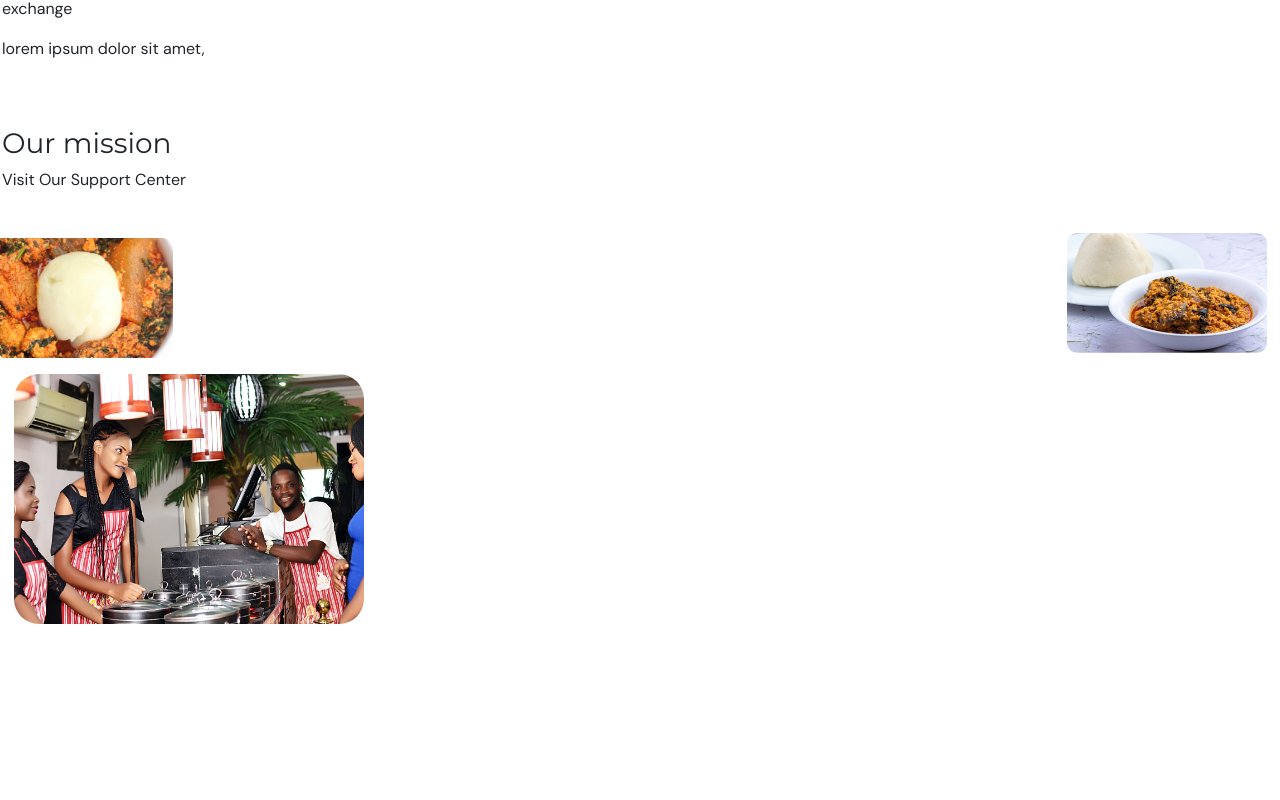
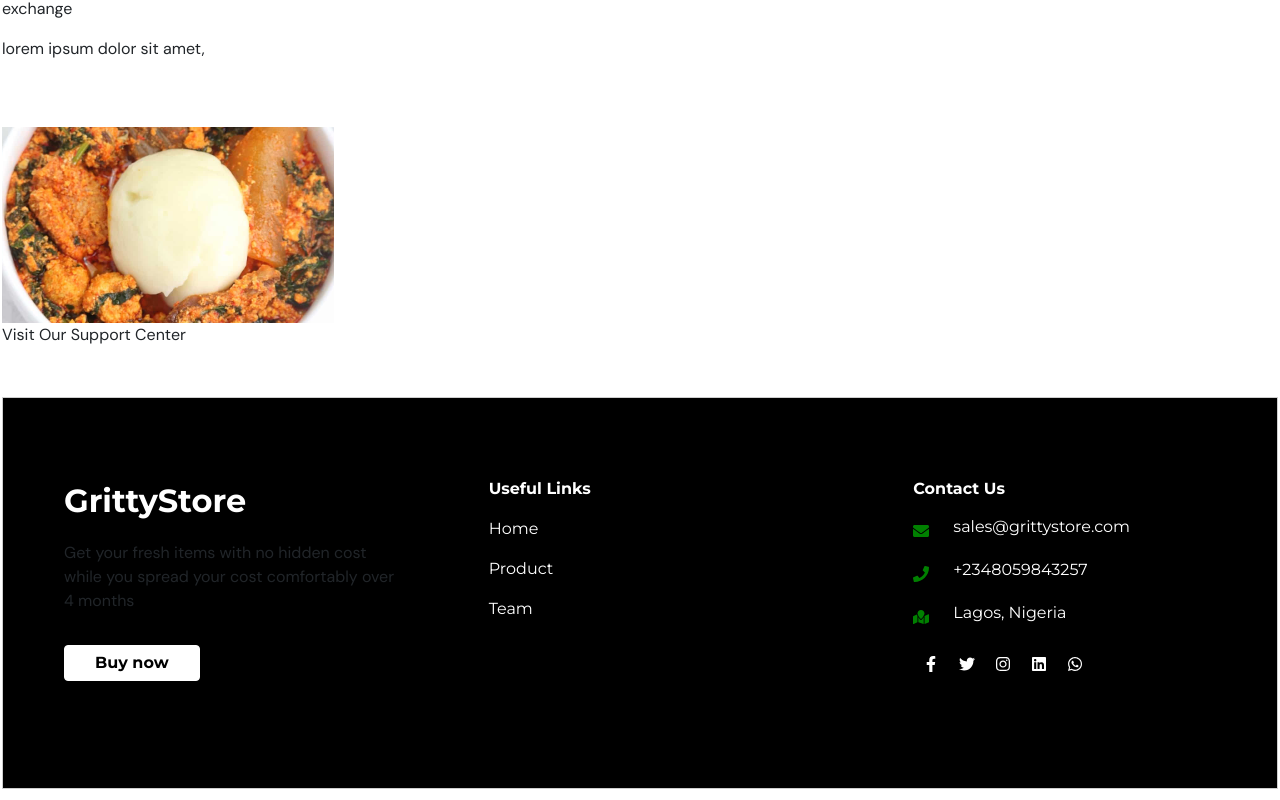
Before and after one commit to Bukunmi-sketch/Grittystore-ui, a React (Vite) app: page / in a window 1280 px wide. Shown: the part 7920-8720 px from the top of the page. Built offline with nearby package versions, Linux system fonts and the light colour scheme; no server answers.

Commit message:
Update sectionb.jsx
update section jsx

```diff
--- a/src/components/sectionb.jsx
+++ b/src/components/sectionb.jsx
@@ -84,30 +84,9 @@ function Sectionb() {
         </section>
 
         <section className="support">
-             <h3> Our mission</h3>
+             <img src={egusi} alt="" />
              <p>Visit Our Support Center</p>
 
-             <div className="mission-box">
-
-                  <div className="mission-img">
-                      <div className="mission-img-a">
-                         <img src={egusi} alt="" />
-                         <img src={semoegusi} alt="" />
-                      </div>
-                      <div className="mission-img-b">
-                         <img src={chefs} alt="" />
-                      </div>
-                  </div>
-
-                  <div className="mission-vision">
-                       <h3>Our Vision</h3>
-                       <div className="vision-text">
-                           <i>“Stressfree Delivery and Flexible Payment Plans”</i>
-                       </div>
-
-                  </div>
-
-             </div>
         </section>
         </>
      );
```
